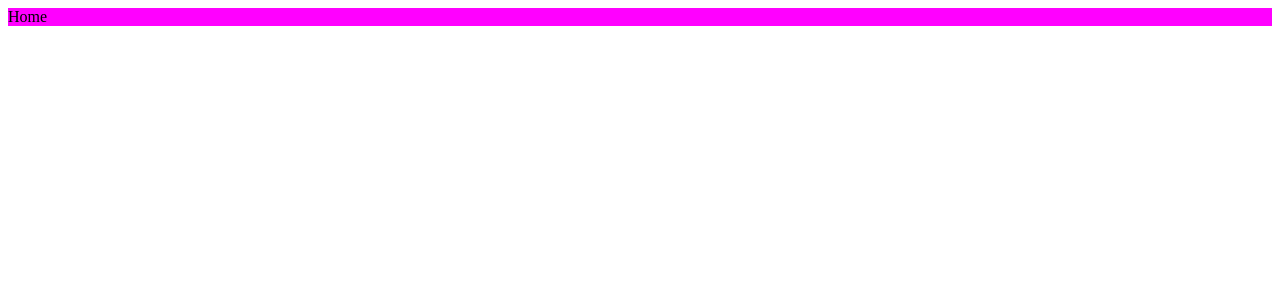
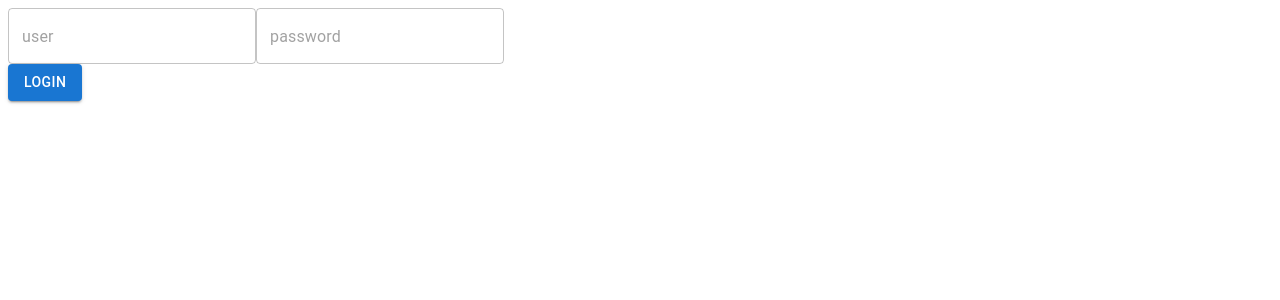
Before and after one commit to wasabi805/mongoDb, a React (Vite) app in the folder client/: page / in a window 1280 px wide. Shown: the top 300 px of the page. Built offline with nearby package versions, Linux system fonts and the light colour scheme.

Commit message:
save progress, rtk post to server on submit.

```diff
--- a/client/package.json
+++ b/client/package.json
@@ -12,6 +12,9 @@
     "pretty": "npx prettier . --write"
   },
   "dependencies": {
+    "@emotion/styled": "^11.11.5",
+    "@mui/material": "^5.15.15",
+    "@mui/system": "^5.15.15",
     "@reduxjs/toolkit": "^2.2.3",
     "axios": "^1.6.8",
     "prettier": "^3.2.5",
--- a/client/src/pages/Home/index.jsx
+++ b/client/src/pages/Home/index.jsx
@@ -1,7 +1,55 @@
 import React from "react";
+import { useSelector, useDispatch } from "react-redux";
+import { useLazyPostLoginHomeQuery } from '../../services/loginServices'
+import { setInput } from "../../store/slices/loginSlice";
+import { TextField, Button } from "@mui/material";
 
 const Home = () => {
-  return <div style={{ background: "magenta" }}>Home</div>;
+  const dispatch = useDispatch();
+
+  //https://stackoverflow.com/a/75160992/7857134 : use Lazy so that post call can be made with button click
+  const [ submitLoginCreds , { data, error, isLoading }] = useLazyPostLoginHomeQuery();
+    console.log('what is data, error, isLoading', data, error, isLoading)
+
+
+  const handleUpdateInput = (e) => {
+    const name = e.target?.name;
+    dispatch(setInput({ [ name ] : e.target?.value }));
+  };
+
+  const handeSubmitLogin =()=>{
+    submitLoginCreds()
+  }
+
+  const { userName, password } = useSelector((state) => state.loginSlice);
+
+  return (
+    <div style={{}}>
+      <div>
+        <TextField
+          placeholder="user"
+          onChange={(e) => handleUpdateInput(e)}
+          name={"userName"}
+          value={userName}
+        />
+        <TextField
+          placeholder="password"
+          onChange={(e) => handleUpdateInput(e)}
+          name={"password"}
+          value={password}
+        />
+      </div>
+
+      <div>
+        <Button
+            variant="contained"
+            onClick={ ()=> handeSubmitLogin()}
+        >
+            Login
+            </Button>
+      </div>
+    </div>
+  );
 };
 
 export default Home;
--- a/client/src/services/index.js
+++ b/client/src/services/index.js
@@ -1,15 +1,15 @@
-import { createApi, fetchBaseQuery } from '@reduxjs/toolkit/query/react'
+import { createApi, fetchBaseQuery } from "@reduxjs/toolkit/query/react";
 
 //see tollkit docs: https://redux-toolkit.js.org/tutorials/rtk-query#use-the-query-in-a-component
 export const fetchAllUsers = createApi({
-    reducerPath: 'fetchUsers',
-    baseQuery: fetchBaseQuery({ baseUrl: 'http://localhost:8080/api/' }),
-    endpoints: ( builder ) => ({
-        fetchAllUsers: builder.query({
-        query: () => `users`,
-      }),
+  reducerPath: "fetchUsers",
+  baseQuery: fetchBaseQuery({ baseUrl: "http://localhost:8080/api/" }),
+  endpoints: (builder) => ({
+    fetchAllUsers: builder.query({
+      query: () => `users`,
     }),
-  })
+  }),
+});
 
 //   console.log('get the name of the hook to export below', fetchAllUsers)
-export const { useFetchAllUsersQuery } = fetchAllUsers
+export const { useFetchAllUsersQuery } = fetchAllUsers;
--- /dev/null
+++ b/client/src/services/loginServices.js
@@ -0,0 +1,25 @@
+import { createApi, fetchBaseQuery } from '@reduxjs/toolkit/query/react'
+
+export const loginApi = createApi({
+    reducerPath: 'loginApi',
+    baseQuery: fetchBaseQuery({ baseUrl: 'http://localhost:8080/api/' }),
+    endpoints: ( builder ) => ({
+      postLoginHome: builder.query({
+        /* post example from docs: https://redux-toolkit.js.org/rtk-query/api/createApi#how-endpoints-get-used, */
+        query: ( body ) => {
+            console.log('what is body', body)
+            return {
+                url: `login/home`,
+                method: 'POST',
+            }
+        },
+      }),
+
+      // next post here
+    }),
+  })
+
+  console.log('what is loginApi', loginApi)
+
+  //https://stackoverflow.com/a/75160992/7857134 : use Lazy so that post call can be made with button click
+  export const { useLazyPostLoginHomeQuery } = loginApi;
--- a/client/src/store/index.js
+++ b/client/src/store/index.js
@@ -1,11 +1,20 @@
 import { configureStore } from "@reduxjs/toolkit";
 import userSlice from "./slices/userSlice";
 import { fetchAllUsers } from "../services/index";
+import { loginApi } from "../services/loginServices";
+import loginSlice from "./slices/loginSlice";
+
 export const store = configureStore({
   reducer: {
     userSlice,
-    [ fetchAllUsers.reducerPath ] : fetchAllUsers.reducer,
+    [fetchAllUsers.reducerPath]: fetchAllUsers.reducer,
+    loginSlice,
+    [loginApi.reducerPath] : loginApi.reducer
   },
   middleware: (getDefaultMiddleware) =>
-    getDefaultMiddleware().concat(fetchAllUsers.middleware),
+    getDefaultMiddleware().concat(
+        fetchAllUsers.middleware,
+        loginApi.middleware
+        ),
+
 });
--- /dev/null
+++ b/client/src/store/slices/loginSlice.jsx
@@ -0,0 +1,24 @@
+import { createSlice } from '@reduxjs/toolkit'
+
+const initialState = {
+    userName: '',
+    password: ''
+  }
+
+export const loginSlice = createSlice({
+    name: 'login',
+    initialState,
+    reducers: {
+
+      setInput: ( state , action) => {
+        const [ key, value ] = Object.entries(action.payload)[0]
+        state[key] =  value
+      },
+
+    },
+  })
+
+  // Action creators
+  export const { setInput } = loginSlice.actions
+
+  export default loginSlice.reducer
--- a/client/src/store/slices/userSlice.jsx
+++ b/client/src/store/slices/userSlice.jsx
@@ -1,6 +1,4 @@
 import { createSlice } from "@reduxjs/toolkit";
-
-
 
 const initialState = {
   users: [],
@@ -10,7 +8,6 @@ export const userSlice = createSlice({
   name: "users",
   initialState,
   reducers: {
-
     // updateUsers: (state, action) => {
     //  console.log('action.payload?.users', action.payload.users)
     //   state.users = action.payload?.users;
```
Also changed, not shown: client/src/pages/Users/index.jsx (+6 -7 lines), 1 other file (tests, documents, lock files or other folders).
